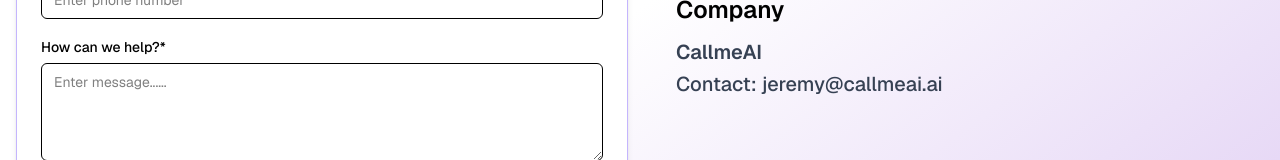
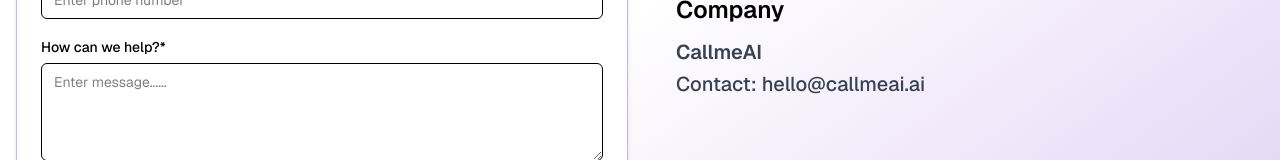
Before and after one commit to juyel66/CallmeAI, a Next.js app: page /contact in a window 1280 px wide. Shown: the part 568-728 px from the top of the page. Built offline with nearby package versions, Linux system fonts and the light colour scheme.

Commit message:
Update contact email on ContactPage to new address

```diff
--- a/app/pages/ContactPage/ContactPage.tsx
+++ b/app/pages/ContactPage/ContactPage.tsx
@@ -251,7 +251,7 @@ const ContactPage = () => {
             <div className="mt-3 text-sm text-gray-700 space-y-1">
               <p className="font-semibold text-xl  ">CallmeAI</p>
 
-              <p className=" text-xl font-medium">Contact: jeremy@callmeai.ai</p>
+              <p className=" text-xl font-medium">Contact: hello@callmeai.ai</p>
             </div>
           </div>
 
```
